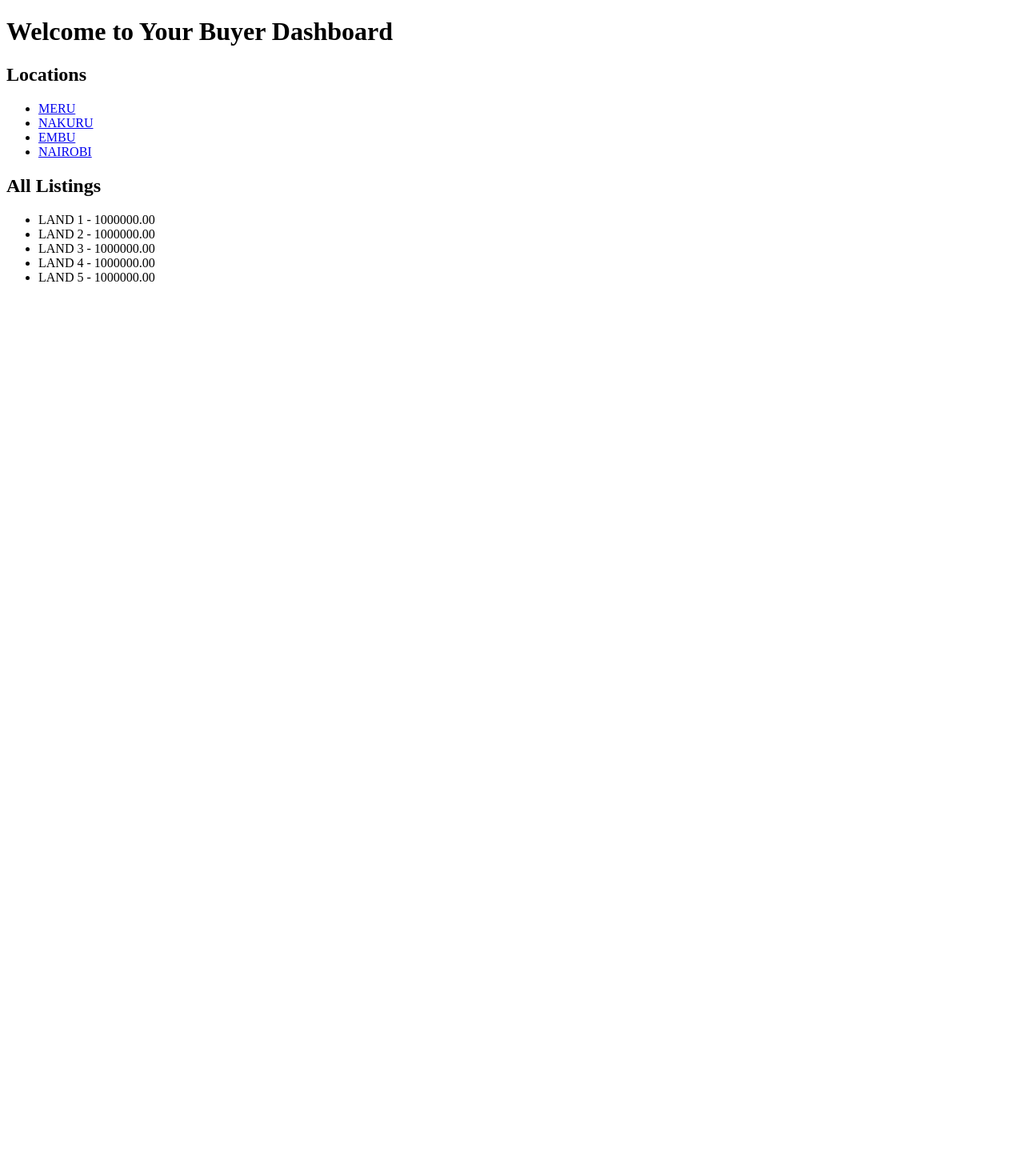
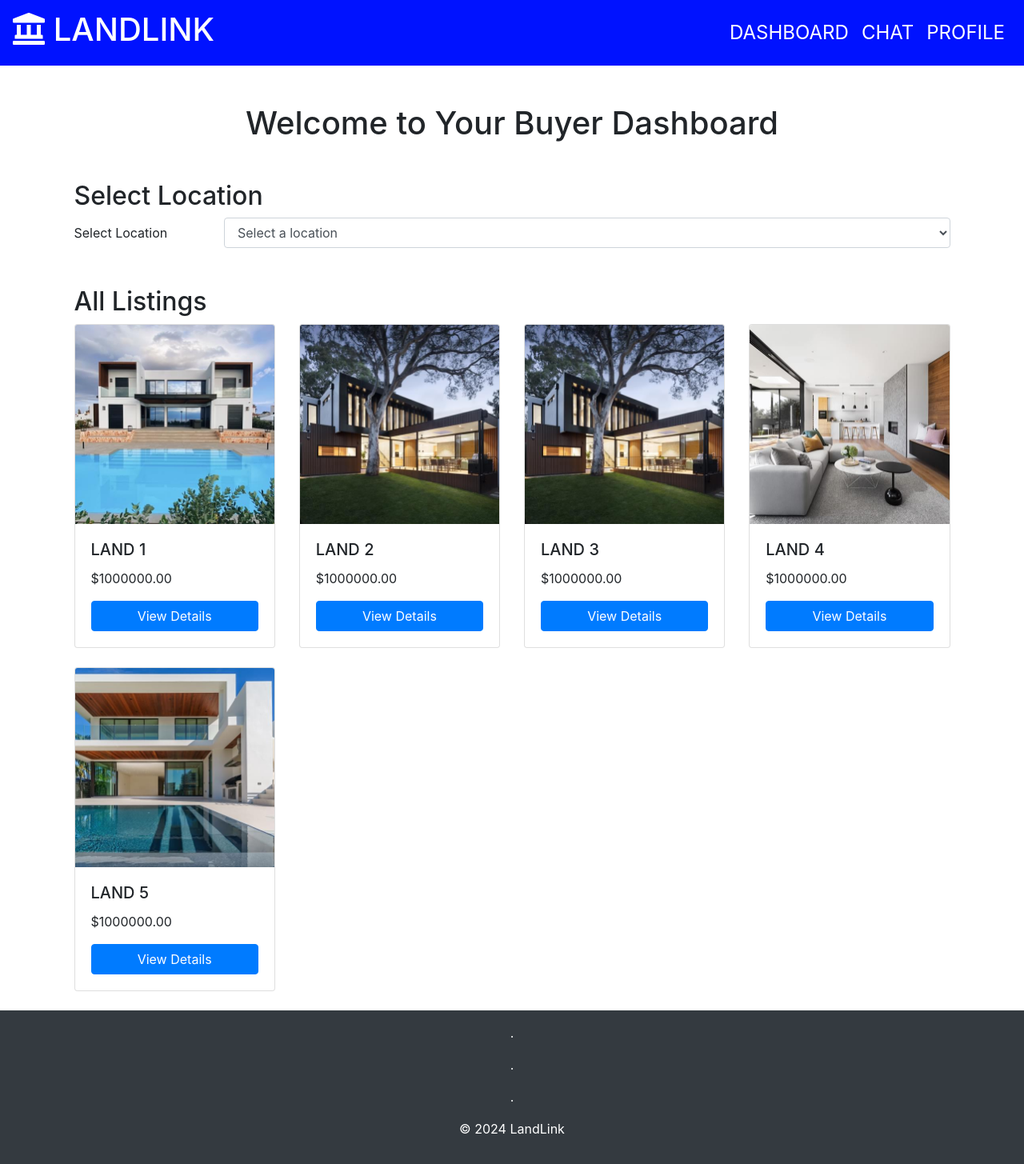
Before and after one commit to peter-sigma/portfolio, a Django app: page /buyer/dashboard/ in a window 1280 px wide. Shown: the whole page at 80% size. Before the commit the page ends 352 px from the top, so only its background shows below. Run offline with Django 5.2, Linux system fonts and the light colour scheme; data comes from the database, SQL or seed files in the repository; some libraries are stand-ins or nearby versions.

Commit message:
fixing uploads and viewing listings

```diff
--- a/landlink/buyer/templates/buyer/dashboard.html
+++ b/landlink/buyer/templates/buyer/dashboard.html
@@ -1,26 +1,68 @@
-<!-- buyer/templates/buyer/dashboard.html -->
-<!DOCTYPE html>
-<html lang="en">
-<head>
-    <meta charset="UTF-8">
-    <meta name="viewport" content="width=device-width, initial-scale=1.0">
-    <title>Buyer Dashboard</title>
-</head>
-<body>
-    <h1>Welcome to Your Buyer Dashboard</h1>
+{% extends 'static_pages/base.html' %}
+{% load static %}
 
-    <h2>Locations</h2>
-    <ul>
-        {% for location in locations %}
-            <li><a href="{% url 'land_by_location' location.id %}">{{ location.name }}</a></li>
-        {% endfor %}
-    </ul>
+{% block title %}
+    Buyer Dashboard - LandLink
+{% endblock %}
 
-    <h2>All Listings</h2>
-    <ul>
-        {% for listing in listings %}
-            <li>{{ listing.title }} - {{ listing.price }}</li>
-        {% endfor %}
-    </ul>
-</body>
-</html>
+{% block navbar_links %}
+<li class="nav-item">
+    <a class="nav-link" href="#" style="color: white; text-transform: uppercase; font-size: 1.5rem;">Dashboard</a>
+</li>
+<li class="nav-item">
+    <a class="nav-link" href="#" style="color: white; text-transform: uppercase; font-size: 1.5rem;">Chat</a>
+</li>
+<li class="nav-item">
+    <a class="nav-link" href="#" style="color: white; text-transform: uppercase; font-size: 1.5rem;">Profile</a>
+</li>
+{% endblock %}
+
+{% block content %}
+<div class="container" style="width: 90%;">
+    <h1 class="mt-5 text-center">Welcome to Your Buyer Dashboard</h1>
+
+    <div class="mt-5">
+        <h2>Select Location</h2>
+        <div class="form-group row">
+            <label for="locationSelect" class="col-sm-2 col-form-label">Select Location</label>
+            <div class="col-sm-10">
+                <select class="form-control" id="locationSelect" onchange="location = this.value;">
+                    <option value="">Select a location</option>
+                    {% for location in locations %}
+                        <option value="{% url 'land_by_location' location.id %}">{{ location.name }}</option>
+                    {% endfor %}
+                </select>
+            </div>
+        </div>
+    </div>
+
+    <div class="mt-5">
+        <h2>All Listings</h2>
+        <div class="row">
+            {% for listing in listings %}
+                <div class="col-lg-3 col-md-4 col-sm-6 mb-4">
+                    <div class="card h-100">
+                        <img src="{{ listing.image.url }}" class="card-img-top" alt="{{ listing.title }}">
+                        <div class="card-body d-flex flex-column">
+                            <h5 class="card-title">{{ listing.title }}</h5>
+                            <p class="card-text">${{ listing.price }}</p>
+                            <a href="#" class="btn btn-primary mt-auto">View Details</a>
+                        </div>
+                    </div>
+                </div>
+            {% endfor %}
+        </div>
+    </div>
+</div>
+{% endblock %}
+
+{% block footer %}
+<footer class="footer bg-dark text-white py-3">
+    <div class="container text-center">
+        <p>.</p>
+        <p>.</p>
+        <p>.</p>
+        <p>&copy; 2024 LandLink</p>
+    </div>
+</footer>
+{% endblock %}
--- a/landlink/landlink/urls.py
+++ b/landlink/landlink/urls.py
@@ -16,6 +16,8 @@ Including another URLconf
 """
 from django.contrib import admin
 from django.urls import path, include
+from django.conf.urls.static import static
+from django.conf import settings
 
 urlpatterns = [
     path('admin/', admin.site.urls),
@@ -23,3 +25,6 @@ urlpatterns = [
     path('buyer/', include('buyer.urls')),
     path('seller/', include('seller.urls')),
 ]
+
+if settings.DEBUG:
+    urlpatterns += static(settings.MEDIA_URL, document_root=settings.MEDIA_ROOT)
--- a/landlink/static_pages/static/static_pages/styles.css
+++ b/landlink/static_pages/static/static_pages/styles.css
@@ -6,7 +6,7 @@
     background-color: blue; /* Change the background color to blue */
 }
 .bg-blue {
-    background-color: blue !important;
+    background-color: rgba(0, 0, 255, 0.856) !important;
     color: rgb(5, 106, 201);
 }
 .dropdown-menu:hover {
--- a/landlink/static_pages/templates/static_pages/base.html
+++ b/landlink/static_pages/templates/static_pages/base.html
@@ -12,7 +12,7 @@
 <body>
     <header class="header bg-primary text-white">
         <nav class="navbar navbar-expand-lg navbar-light bg-blue">
-            <a class="navbar-brand" href="#">LandLink</a>
+            <a class="navbar-brand" href="#" style="color: white; font-size: 2rem; font-weight: bold; text-transform: uppercase;"><h1><i class="fas fa-landmark"></i> LandLink</h1></a>
             <button class="navbar-toggler" type="button" data-toggle="collapse" data-target="#navbarNav" aria-controls="navbarNav" aria-expanded="false" aria-label="Toggle navigation">
                 <span class="navbar-toggler-icon"></span>
             </button>
@@ -26,7 +26,7 @@
         </nav>
     </header>
 
-    <div class="container">
+    <div class="container-fluid">
         {% block content %}
         {% endblock %}
     </div>
```
Also changed, not shown: landlink/accounts/urls.py (added, +10 -0 lines), landlink/landlink/settings.py (+6 -1 lines), landlink/seller/templates/seller/upload_land.html (+12 -1 lines).
